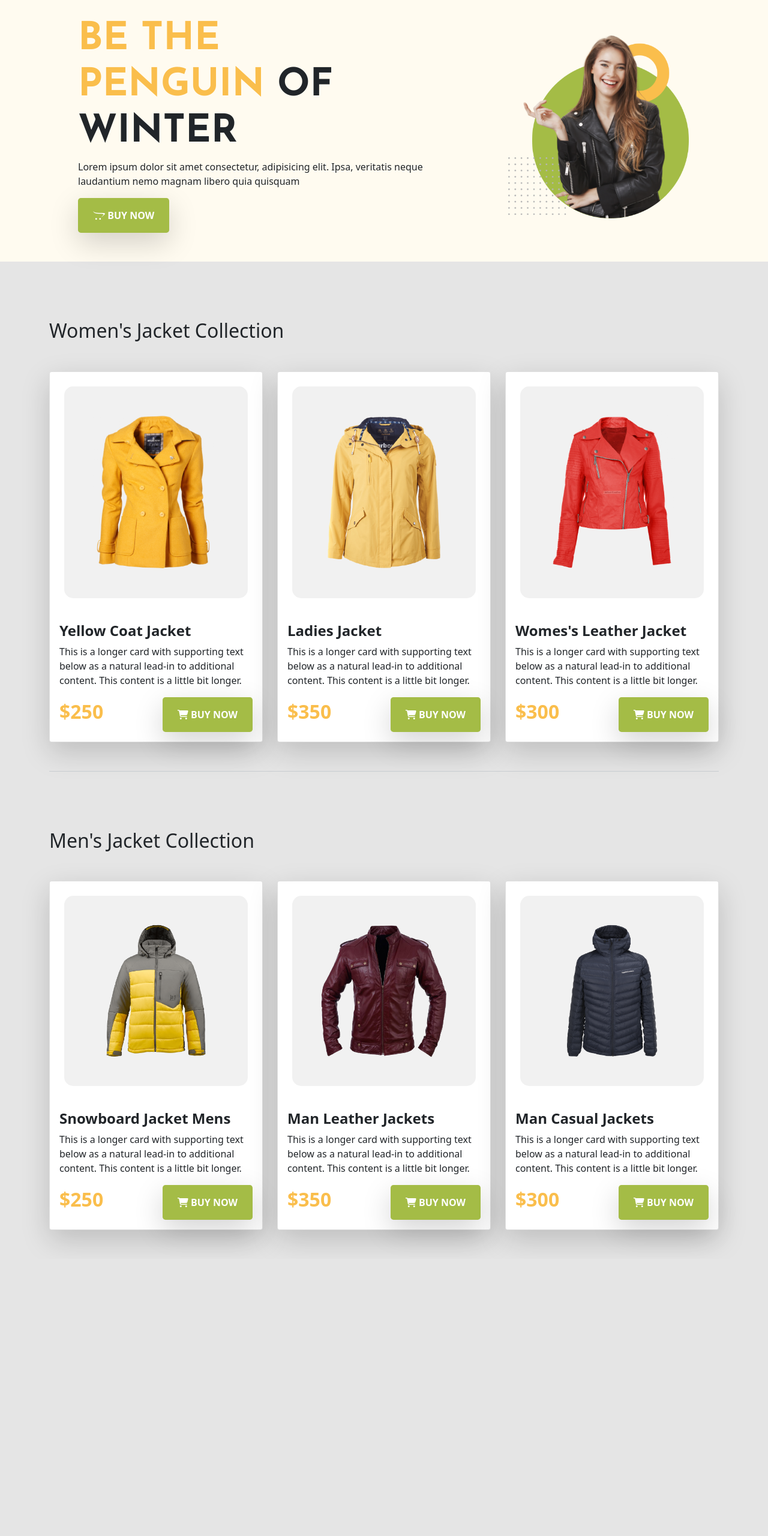
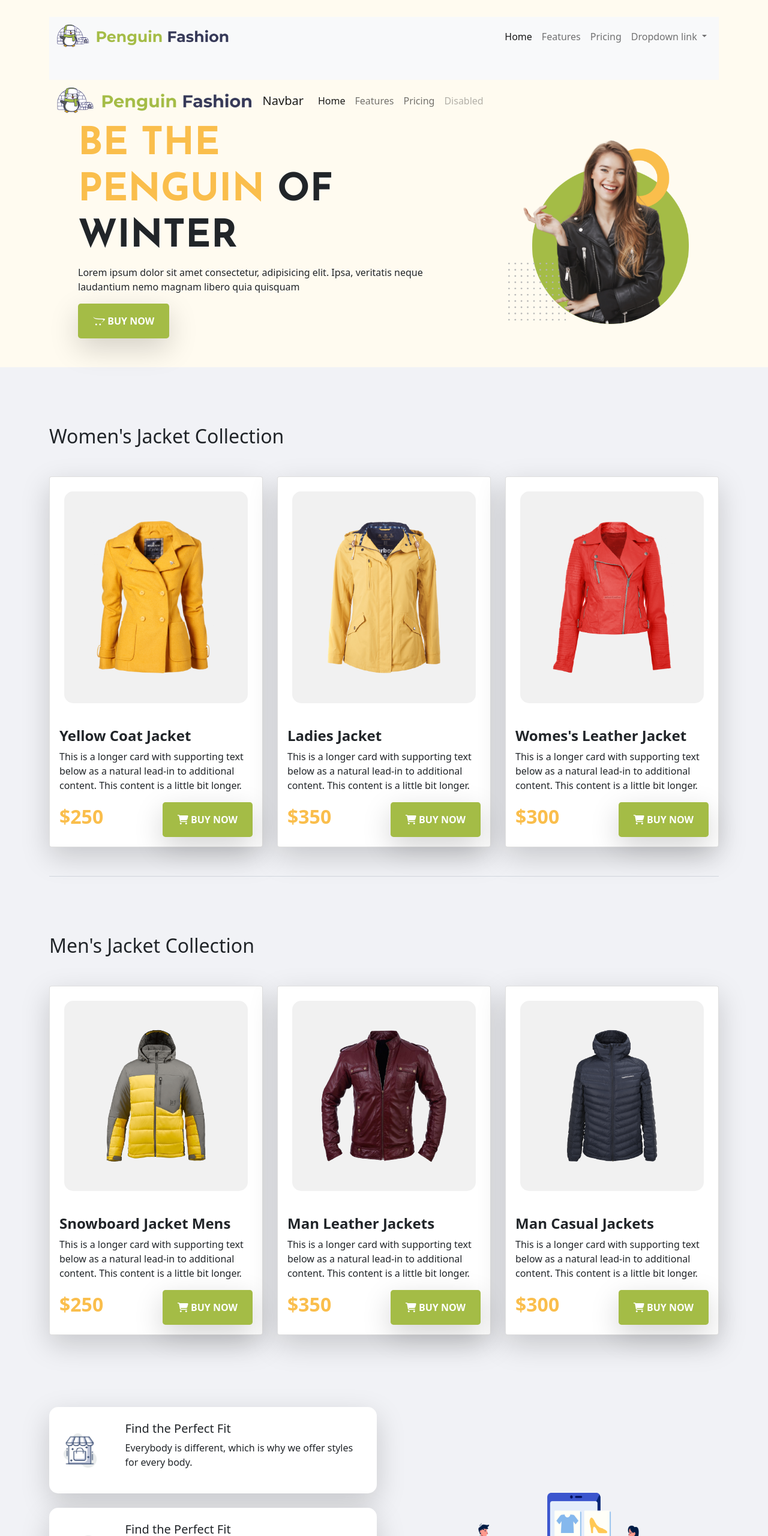
Before and after one commit to rirefat/penguin-fashion, a plain HTML site: page index.html in a window 1280 px wide. Shown: the part 20-2580 px from the top of the page at 60% size. Before the commit the page ends 2118 px from the top, so only its background shows below. Drawn offline with nearby package versions, Linux system fonts and the light colour scheme.

Commit message:
Complete Service Section

```diff
--- a/index.html
+++ b/index.html
@@ -15,7 +15,65 @@
     <header class="header py-5 ">
         <div class="container ">
             <!-- Top Navbar Section -->
-
+            <nav class="menu-bar navbar navbar-expand-lg navbar-light bg-light pb-5 ">
+            <div class="container-fluid">
+                <a class="navbar-brand" href="#">
+                    <img src="icons/Group 33072.png" alt="" width="40%">
+                </a>
+                <button class="navbar-toggler" type="button" data-bs-toggle="collapse" data-bs-target="#navbarNavDropdown" aria-controls="navbarNavDropdown" aria-expanded="false" aria-label="Toggle navigation">
+                <span class="navbar-toggler-icon"></span>
+                </button>
+                <div class="collapse navbar-collapse" id="navbarNavDropdown">
+                <ul class="navbar-nav">
+                    <li class="nav-item">
+                    <a class="nav-link active" aria-current="page" href="#">Home</a>
+                    </li>
+                    <li class="nav-item">
+                    <a class="nav-link" href="#">Features</a>
+                    </li>
+                    <li class="nav-item">
+                    <a class="nav-link" href="#">Pricing</a>
+                    </li>
+                    <li class="nav-item dropdown">
+                    <a class="nav-link dropdown-toggle" href="#" id="navbarDropdownMenuLink" role="button" data-bs-toggle="dropdown" aria-expanded="false">
+                        Dropdown link
+                    </a>
+                    <ul class="dropdown-menu" aria-labelledby="navbarDropdownMenuLink">
+                        <li><a class="dropdown-item" href="#">Action</a></li>
+                        <li><a class="dropdown-item" href="#">Another action</a></li>
+                        <li><a class="dropdown-item" href="#">Something else here</a></li>
+                    </ul>
+                    </li>
+                </ul>
+                </div>
+            </div>
+            </nav>
+            <!-- *************************************** -->
+            <nav class="navbar navbar-expand-lg navbar-light bg-none">
+                <div class="container-fluid">
+                    <img src="icons/Group 33072.png" alt="" width="30%" class="navbar-brand">
+                  <a class="navbar-brand" href="#">Navbar</a>
+                  <button class="navbar-toggler" type="button" data-bs-toggle="collapse" data-bs-target="#navbarNav" aria-controls="navbarNav" aria-expanded="false" aria-label="Toggle navigation">
+                    <span class="navbar-toggler-icon"></span>
+                  </button>
+                  <div class="collapse navbar-collapse" id="navbarNav">
+                    <ul class="navbar-nav">
+                      <li class="nav-item">
+                        <a class="nav-link active" aria-current="page" href="#">Home</a>
+                      </li>
+                      <li class="nav-item">
+                        <a class="nav-link" href="#">Features</a>
+                      </li>
+                      <li class="nav-item">
+                        <a class="nav-link" href="#">Pricing</a>
+                      </li>
+                      <li class="nav-item">
+                        <a class="nav-link disabled">Disabled</a>
+                      </li>
+                    </ul>
+                  </div>
+                </div>
+              </nav>
             <!-- Top Banner Section -->
             <div class="d-md-flex justify-content-center align-items-center">
                 <div class="top-left px-5 ">
@@ -133,9 +191,34 @@
     </section>
 
     <!-- Services Section -->
-    <section class="services">
-        <div class="container">
-
+    <section class="container services py-5">
+        <div class=" row">
+            <div class="left  col-md-6 " >
+                <div class="service-list d-flex align-items-center py-4 my-4 shadow-lg">
+                    <img src="icons/image 12.png" alt="" class="img-fluid mx-4" width="10%">
+                    <div class="px-4 text">
+                        <h5>Find the Perfect Fit</h5>
+                        <p>Everybody is different, which is why we offer styles for every body.</p>
+                    </div>
+                </div>
+                <div class="service-list d-flex align-items-center py-4 my-4 shadow-lg">
+                    <img src="icons/image 13.png" alt="" class="img-fluid mx-4" width="10%">
+                    <div class="px-4 text">
+                        <h5>Find the Perfect Fit</h5>
+                        <p>Everybody is different, which is why we offer styles for every body.</p>
+                    </div>
+                </div>
+                <div class="service-list d-flex align-items-center py-4 my-4 shadow-lg">
+                    <img src="icons/image 14.png" alt="" class="img-fluid mx-4" width="10%">
+                    <div class="px-4 text">
+                        <h5>Find the Perfect Fit</h5>
+                        <p>Everybody is different, which is why we offer styles for every body.</p>
+                    </div>
+                </div>
+            </div>
+            <div class="right  col-md-6 d-flex justify-content-center align-items-center">
+                <img src="images/shopping.png" alt="" width="60%" class="img-fluid">
+            </div>
         </div>
     </section>
 
--- a/style.css
+++ b/style.css
@@ -3,11 +3,13 @@
 
 body{
     margin: 0;
-    background-color: #E5E5E5;
+    background-color: #f1f2f6;
 }
-
+nav{
+    background-color: red;
+}
 section{
-    background-color: #E5E5E5;
+    background-color: #f1f2f6;
 }
 hr{
     background-color: lightslategray;
@@ -27,7 +29,7 @@ h1{
     color: #FABE4C;
 }
 
-.header{
+.header, .navbar{
     background-color: #FFFBF0;
 }
 .buy-now-btn{
@@ -56,6 +58,12 @@ h1{
     font-size: 2em;
     font-weight: 700;
 }
+
+/* Service List  */
+.service-list{
+    background-color: white;
+    border-radius: 15px;
+}
 /* Media Query For Screen size of 768px */
 @media only screen and (max-width:768px) {
     h1{
```
